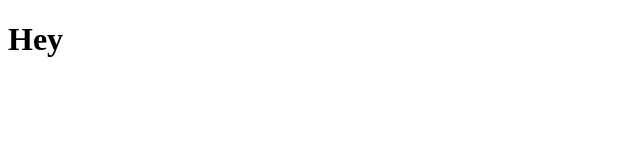
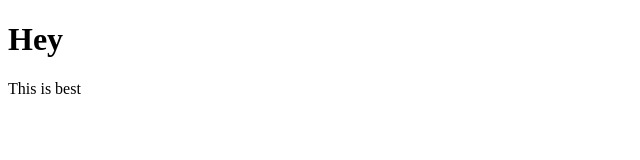
Before and after one commit to anubhav5095/git-test, a website: page index.html in a window 1280 px wide. Shown: the full height of the page, 0-640 px from the left. Drawn offline with Linux system fonts and the light colour scheme.

```diff
--- a/index.html
+++ b/index.html
@@ -7,5 +7,6 @@
 </head>
 <body>
     <h1>Hey</h1>
+    <p>This is best</p>
 </body>
 </html>
```
Also changed, not shown: package.json (added, +24 -0 lines), 2 other files.
